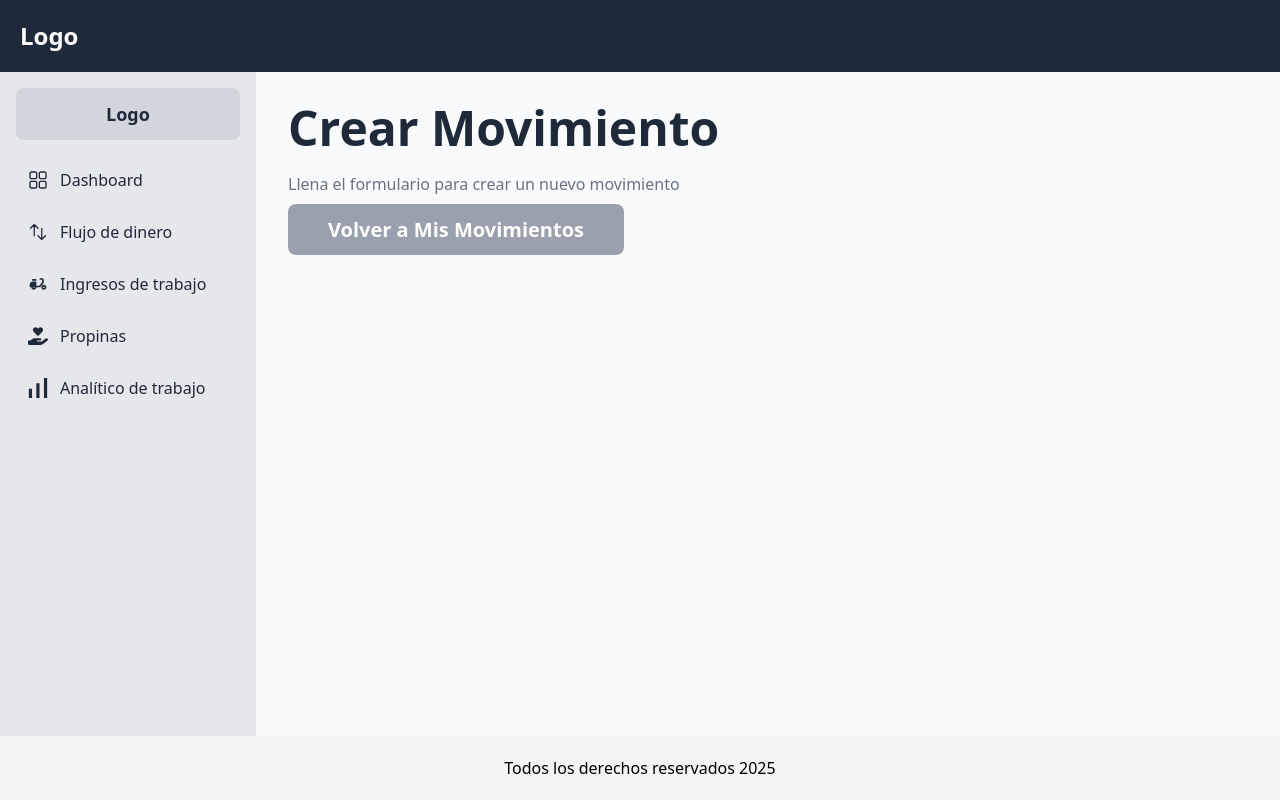
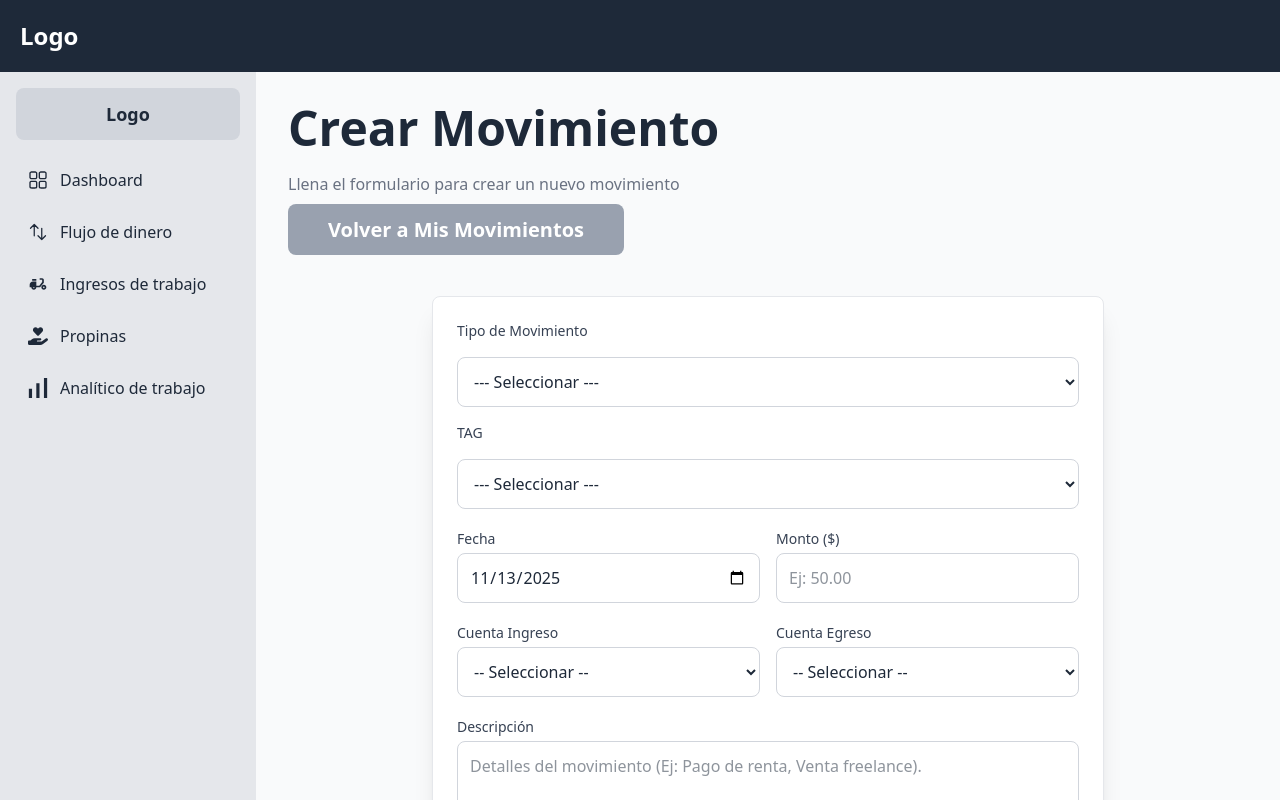
Before and after one commit to osvaldocams/finances-app, a React (Vite) app in the folder frontend/: page /movements/create in a window 1280 px wide. Shown: the top 800 px of the page. Built offline with nearby package versions, Linux system fonts and the light colour scheme.

Commit message:
feat(moneyflux): add dummy frontend for form and movement view
Created basic TSX structure for the money movement form and the view that displays each movement individually.
this is an initial draft for layout and component logic.

```diff
--- a/frontend/src/views/moneyFlux/CreateMovementView.tsx
+++ b/frontend/src/views/moneyFlux/CreateMovementView.tsx
@@ -13,6 +13,120 @@ export default function CreateMovementView() {
                     Volver a Mis Movimientos
                 </Link>
             </nav>
+
+            <div className="flex-1 p-8">
+                <div className="bg-white p-6 rounded-lg shadow-xl border border-gray-200 max-w-2xl mx-auto">
+                    <form className="space-y-5">
+                        <div className="flex flex-col gap-3">
+                            <label className="block text-sm font-medium text-gray-700 mb-1">
+                            Tipo de Movimiento
+                            </label>
+                            <select
+                            className="w-full p-3 border border-gray-300 rounded-lg focus:ring-blue-500 focus:border-blue-500 transition duration-150"
+                            >
+                                <option>--- Seleccionar ---</option>
+                                <option value="ingreso">Ingreso</option>
+                                <option value="gasto">Gasto</option>
+                                <option value="deposito">Depósito</option>
+                                <option value="transferencia">Transferencia</option>
+                            </select>
+                            <label className="block text-sm font-medium text-gray-700 my-1 ">
+                            TAG
+                            </label>
+                            <select
+                            className="w-full p-3 border border-gray-300 rounded-lg focus:ring-blue-500 focus:border-blue-500 transition duration-150"
+                            >
+                                <option>--- Seleccionar ---</option>
+                                <option value="ingreso">Trabajo</option>
+                                <option value="gasto">Gasto de trabajo</option>
+                                <option value="deposito">Gasto osvaldo</option>
+                                <option value="transferencia">Propinas</option>
+                            </select>
+                        </div>
+
+                        <div className="grid grid-cols-2 gap-4">
+                            <div>
+                                <label
+
+                                className="block text-sm font-medium text-gray-700 mb-1"
+                                >
+                                Fecha
+                                </label>
+                                <input
+                                type="date"
+                                value="2025-11-13"
+                                className="w-full p-3 border border-gray-300 rounded-lg focus:ring-blue-500 focus:border-blue-500 transition duration-150"
+                                />
+                            </div>
+                            <div>
+                                <label
+                                className="block text-sm font-medium text-gray-700 mb-1"
+                                >
+                                Monto ($)
+                                </label>
+                                <input
+                                type="number"
+                                placeholder="Ej: 50.00"
+                                className="w-full p-3 border border-gray-300 rounded-lg focus:ring-blue-500 focus:border-blue-500 transition duration-150"
+                                />
+                            </div>
+                        </div>
+
+                        <div className="grid grid-cols-2 gap-4">
+                            <div>
+                                <label
+                                className="block text-sm font-medium text-gray-700 mb-1"
+                                >
+                                Cuenta Ingreso
+                                </label>
+                                <select
+                                className="w-full p-3 border border-gray-300 rounded-lg focus:ring-blue-500 focus:border-blue-500 transition duration-150"
+                                >
+                                    <option value="">-- Seleccionar --</option>
+                                    <option value="principal">Cuenta Principal</option>
+                                    <option value="ahorro">Cuenta de Ahorro</option>
+                                </select>
+                            </div>
+
+                            <div>
+                                <label
+                                className="block text-sm font-medium text-gray-700 mb-1"
+                                >
+                                Cuenta Egreso
+                                </label>
+                                <select
+                                className="w-full p-3 border border-gray-300 rounded-lg focus:ring-blue-500 focus:border-blue-500 transition duration-150"
+                                >
+                                    <option value="">-- Seleccionar --</option>
+                                    <option value="principal">Cuenta Principal</option>
+                                    <option value="inversiones">Inversiones</option>
+                                </select>
+                            </div>
+                        </div>
+
+                        <div>
+                            <label
+                            className="block text-sm font-medium text-gray-700 mb-1"
+                            >
+                            Descripción
+                            </label>
+                            <textarea
+                            placeholder="Detalles del movimiento (Ej: Pago de renta, Venta freelance)."
+                            className="w-full p-3 border border-gray-300 rounded-lg focus:ring-blue-500 focus:border-blue-500 transition duration-150"
+                            ></textarea>
+                        </div>
+
+                        <div className="pt-4">
+                            <button
+                            type="submit"
+                            className="w-full py-3 bg-blue-600 text-white font-semibold rounded-lg shadow-md hover:bg-blue-700 transition duration-200 focus:outline-none focus:ring-2 focus:ring-blue-500 focus:ring-offset-2"
+                            >
+                            Registrar Movimiento
+                            </button>
+                        </div>
+                    </form>
+                </div>
+            </div>
         </>
     )
 }
--- a/frontend/src/views/moneyFlux/MovementView.tsx
+++ b/frontend/src/views/moneyFlux/MovementView.tsx
@@ -13,6 +13,77 @@ export default function MovementView() {
                     Nuevo Movimiento
                 </Link>
             </nav>
+
+			<div className="bg-white p-5 rounded-lg shadow-md border border-gray-200">
+				<h3 className="text-xl font-normal mb-4 text-gray-800">Movimientos Recientes</h3>
+
+				<div className="grid grid-cols-[0.7fr_0.7fr_1fr_0.8fr_0.8fr_1fr_0.8fr] text-sm font-semibold text-gray-500 border-b border-gray-300 pb-2 mb-2">
+					<span>Fecha</span>
+					<span>Tipo</span>
+					<span>Descripción</span>
+					<span>Tag</span>
+					<span className="text-center">Origen</span>
+					<span className="text-right">Monto</span>
+					<span className="text-center">Detalle</span>
+				</div>
+
+				<div className="space-y-3">
+
+					<div className="grid grid-cols-[0.7fr_0.7fr_1fr_0.8fr_0.8fr_1fr_0.8fr] items-center text-sm border-b border-gray-100 pb-2">
+						<span className="text-gray-600">13 Nov</span>
+						<span className="text-red-600 font-medium">Gasto</span>
+						<span className="text-gray-800 truncate">Suscripción SaaS</span>
+						<span className="text-gray-500 font-normal">Servicios</span>
+						<span className="text-center text-gray-600">Principal</span>
+						<span className="text-red-600 font-semibold text-right">-$15.99</span>
+						<span className="text-center">
+							<a href="/movimiento/123" className="text-blue-600 hover:text-blue-800 text-xs font-medium">Ver</a>
+						</span>
+					</div>
+
+					<div className="grid grid-cols-[0.7fr_0.7fr_1fr_0.8fr_0.8fr_1fr_0.8fr] items-center text-sm border-b border-gray-100 pb-2">
+						<span className="text-gray-600">12 Nov</span>
+						<span className="text-green-600 font-medium">Ingreso</span>
+						<span className="text-gray-800 truncate">Pago Cliente Freelance</span>
+						<span className="text-gray-500 font-normal">Trabajo</span>
+						<span className="text-center text-gray-400">-</span>
+						<span className="text-green-600 font-semibold text-right">+$500.00</span>
+						<span className="text-center">
+							<a href="/movimiento/124" className="text-blue-600 hover:text-blue-800 text-xs font-medium">Ver</a>
+						</span>
+					</div>
+
+					<div className="grid grid-cols-[0.7fr_0.7fr_1fr_0.8fr_0.8fr_1fr_0.8fr] items-center text-sm border-b border-gray-100 pb-2">
+						<span className="text-gray-600">10 Nov</span>
+						<span className="text-blue-600 font-medium">Transf.</span>
+						<span className="text-gray-800 truncate">Ahorro para Viaje</span>
+						<span className="text-gray-500 font-normal">Ahorro</span>
+						<span className="text-center text-gray-600">Principal &rarr; Ahorro</span>
+						<span className="text-blue-600 font-semibold text-right">-$200.00</span>
+						<span className="text-center">
+							<a href="/movimiento/125" className="text-blue-600 hover:text-blue-800 text-xs font-medium">Ver</a>
+						</span>
+					</div>
+
+					<div className="grid grid-cols-[0.7fr_0.7fr_1fr_0.8fr_0.8fr_1fr_0.8fr] items-center text-sm border-b border-gray-100 pb-2">
+						<span className="text-gray-600">08 Nov</span>
+						<span className="text-gray-800 font-medium">Depósito</span>
+						<span className="text-gray-800 truncate">Depósito Cajero Automático</span>
+						<span className="text-gray-500 font-normal">Efectivo</span>
+						<span className="text-center text-gray-400">-</span>
+						<span className="text-green-600 font-semibold text-right">+$350.00</span>
+						<span className="text-center">
+							<a href="/movimiento/126" className="text-blue-600 hover:text-blue-800 text-xs font-medium">Ver</a>
+						</span>
+					</div>
+				</div>
+
+				<div className="mt-4 text-center">
+					<button className="text-sm text-blue-600 hover:text-blue-700 font-medium transition duration-150">
+					Ver historial completo &rarr;
+					</button>
+				</div>
+			</div>
         </>
     )
 }
```
